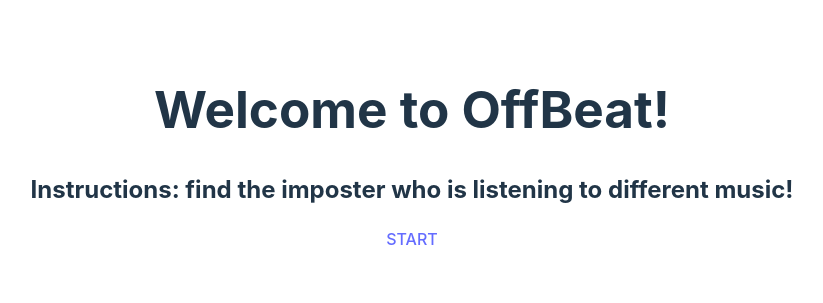
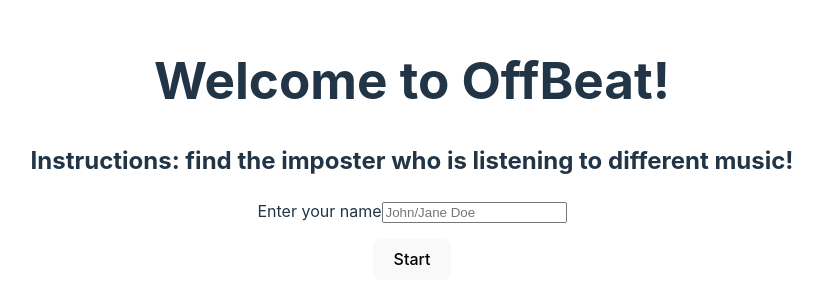
Before and after one commit to nreualuhs/OffBeat, a React (Vite) app in the folder OffBeatReact/: page /StartPage in a window 1280 px wide. Shown: the part 251-554 px from the top of the page, without its empty margins (228-1051 px from the left). Built offline with nearby package versions, Linux system fonts and the light colour scheme.

Commit message:
Commit before pulling from Joseph's branch

```diff
--- a/OffBeatReact/src/App.jsx
+++ b/OffBeatReact/src/App.jsx
@@ -3,6 +3,7 @@
 
 import { useState, useEffect } from 'react'
 import './App.css'
+import { WebSocketProvider } from './WebSocketContext';
 import StartClient from './clientJoin.jsx'
 import Timer from './TimerPage.jsx'
 import StartIntro from './intro.jsx'
@@ -16,8 +17,6 @@ import JoinGame from './joinGame.jsx'
 import StartPage from './StartPage.jsx'
 
 import { Route, Routes } from 'react-router-dom'
-
-//const socket = new Websocket();
 
 function App() {
 
@@ -64,5 +63,4 @@ function App() {
  );
 
 }
-
 export default App
--- a/OffBeatReact/src/StartPage.jsx
+++ b/OffBeatReact/src/StartPage.jsx
@@ -1,11 +1,55 @@
 import { Link } from 'react-router-dom';
+import { useState } from 'react'
+import { Navigate, useNavigate } from 'react-router-dom';
+
 function StartPage() {
+    const [socket, setSocket] = useState(null);
+    const navigate = useNavigate()
 
+    function host() {
+        const inputName = document.getElementById("username").value;
+        if (inputName) {
+            // Create WebSocket connection
+            const newSocket = new WebSocket('ws://localhost:5000');
+
+            // Set WebSocket in state
+            setSocket(newSocket);
+
+            // Connection opened
+            newSocket.addEventListener('open', () => {
+                console.log(`${inputName} connected to the WS Server!`);
+                console.log(`Creating room!`)
+                const data = {"event": "create", "name": inputName};
+                const jsonData = JSON.stringify(data);
+                newSocket.send(jsonData);
+            });
+
+            // Connection closed
+            newSocket.addEventListener('close', () => {
+                console.log(`${inputName} disconnected from the WS Server!`);
+                const data = {"event": "disc", "name": inputName};
+                const jsonData = JSON.stringify(data);
+                newSocket.send(jsonData);
+            });
+            newSocket.addEventListener('message', function(event) {
+                const message = JSON.parse(event.data);
+                if (message["event"] == "join" ){
+                    console.log(`${message["name"]} connected to the WS Server!`)
+                }
+            });
+            // navigate('/JoinGame')
+
+        } else {
+            document.getElementById("error-repeat").textContent = "Please enter a valid name!";
+        }
+    }
     return(
         <div>
             <h1>Welcome to OffBeat!</h1>
             <h2>Instructions: find the imposter who is listening to different music!</h2>
-            <Link to="/JoinGame">START</Link>
+            <label htmlFor="username">Enter your name</label>
+            <input type="text" id="username" name="username" placeholder="John/Jane Doe" />
+            <p id="error-repeat" style={{ color: 'red' }}></p> <button onClick={host}> Start </button>
         </div>
     );
 }
--- a/OffBeatReact/src/clientJoin.jsx
+++ b/OffBeatReact/src/clientJoin.jsx
@@ -1,7 +1,9 @@
 import { useState } from 'react';
+import { Navigate, useNavigate } from 'react-router-dom';
 
 function StartClient() {
     const [socket, setSocket] = useState(null);
+    const navigate = useNavigate()
 
     function clientJoin() {
         const inputName = document.getElementById("username").value;
@@ -15,13 +17,28 @@ function StartClient() {
             // Connection opened
             newSocket.addEventListener('open', () => {
                 console.log(`${inputName} connected to the WS Server!`);
-                newSocket.send({"join": inputName});
+                const data = {"event": "join", "name": inputName};
+                const jsonData = JSON.stringify(data);
+                newSocket.send(jsonData);
             });
 
             // Connection closed
             newSocket.addEventListener('close', () => {
                 console.log(`${inputName} disconnected from the WS Server!`);
+                const data = {"event": "disc", "name": inputName};
+                const jsonData = JSON.stringify(data);
+                newSocket.send(jsonData);
             });
+
+            newSocket.addEventListener('message', function(event) {
+                console.log("ALLALALA");
+                const message = JSON.parse(event.data);
+                if (message["event"] == "join" ){
+                    console.log(`${message["name"]} connected to the WS Server!`)
+                }
+            });
+            // navigate('/JoinGame')
+
         } else {
             document.getElementById("error-repeat").textContent = "Please enter a valid name!";
         }
--- a/OffBeatReact/src/joinGame.jsx
+++ b/OffBeatReact/src/joinGame.jsx
@@ -1,5 +1,7 @@
 import { Link } from 'react-router-dom';
+import socket from './StartPage';
 function JoinGame() {
+    console.log(socket)
     return(
         <>
             <h1>OffBeat</h1>
@@ -7,9 +9,9 @@ function JoinGame() {
             <h2>Look who joined!</h2>
             <div>
                 <ul>
-                    <li>name 1</li>
-                    <li>name 2</li>
-                    <li>name 3</li>
+                    <li>Empty</li>
+                    <li>Empty</li>
+                    <li>Empty</li>
                 </ul>
             </div>
 
```
